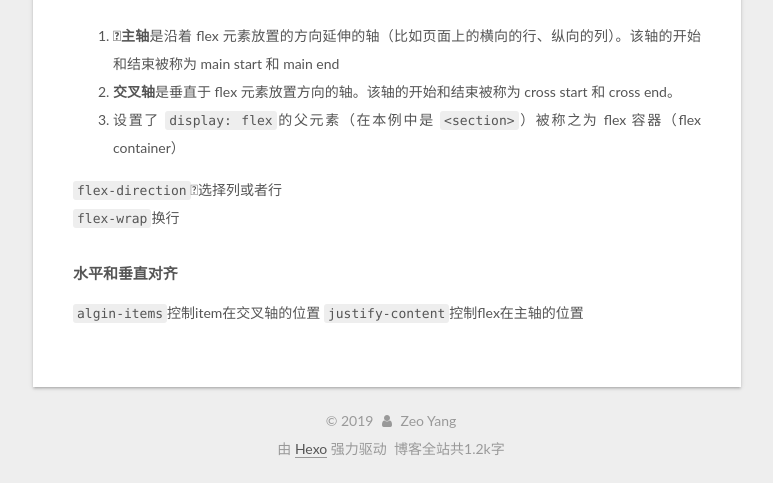
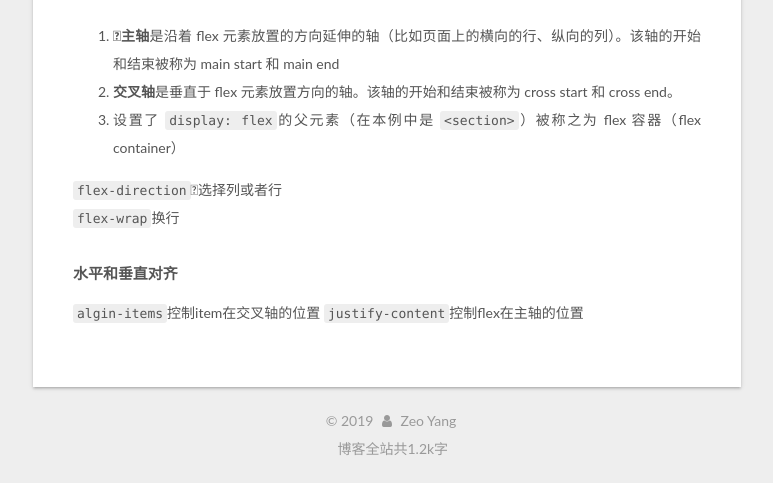
Before and after one commit to yangcrazy30/yangcrazy30.github.io, a plain HTML site: page 2019/02/05/css/index.html in a window 1280 px wide. Shown: the part 4720-5203 px from the top of the page, without its empty margins (379-1152 px from the left). Drawn offline with Linux system fonts and the light colour scheme; some packages are replaced by stand-ins of ours; a script that the page names is missing.

Commit message:
Site updated: 2019-02-06 19:34:05

```diff
--- a/2019/02/05/css/index.html
+++ b/2019/02/05/css/index.html
@@ -552,8 +552,6 @@
 </div>
 
 
-  <div class="powered-by">由 <a class="theme-link" target="_blank" href="https://hexo.io">Hexo</a> 强力驱动</div>
-
 
 
 
```
Also changed, not shown: archives/2019/02/index.html (+0 -2 lines), archives/2019/index.html (+0 -2 lines), archives/index.html (+0 -2 lines), index.html (+0 -2 lines).
